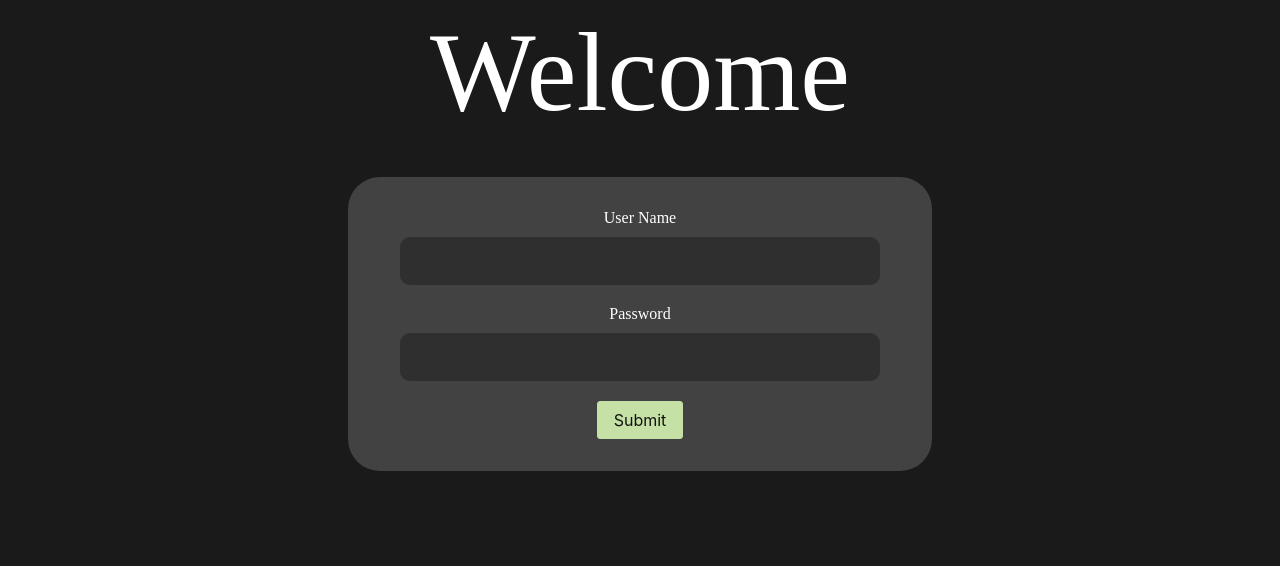
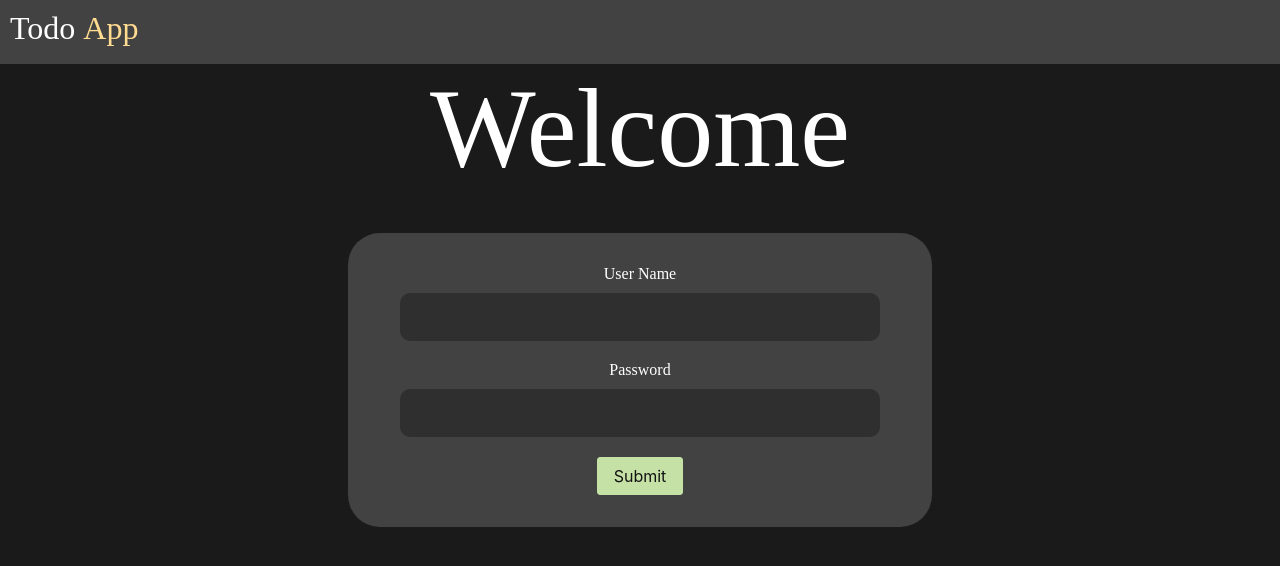
Before and after one commit to pramath98/react-todo-app, a React (Create React App) app: page /login in a window 1280 px wide. Shown: the top 566 px of the page. Built offline with nearby package versions, Linux system fonts and the light colour scheme.

Commit message:
Header created and styles changed

```diff
--- a/src/App.css
+++ b/src/App.css
@@ -3,6 +3,7 @@
   display: flex;
   flex-direction: column;
   align-items: center;
+  padding-top: 4em;
 }
 
 .App-logo {
--- a/src/App.js
+++ b/src/App.js
@@ -7,11 +7,12 @@ import Home from './components/Home';
 import Welcome from './components/Welcome';
 import Login from './components/Login';
 import LandingPage from './landingPage';
-
+import Header from './components/Header';
 
 function App() {
   return (
     <BrowserRouter>
+        <Header/>
         <Routes>
         <Route path='/' element={<LandingPage/>}/>
         <Route path='/home' element={<Home/>}/>
--- /dev/null
+++ b/src/components/Header.js
@@ -0,0 +1,40 @@
+import { useNavigate } from 'react-router-dom';
+import { Button } from 'primereact/button';
+import { useSelector } from "react-redux";
+
+function Header() {
+    const navigate = useNavigate();
+    const userInfo = useSelector(reducer => reducer.user);
+
+    const logoutHandler = async () => {
+        const resp = await fetch("http://localhost:5000/logout",
+            {
+                method: "POST", credentials: "include",
+                headers: {
+                    "Content-Type": "application/json"
+                }
+            });
+        if (resp.status === 200) navigate('/');
+    }
+
+    return (
+        <div className='app-header'>
+            <div style={{ cursor: 'pointer' }} onClick={() => navigate("/")}>
+                <span style={{ paddingRight: '0.5rem' }}>Todo</span>
+                <span style={{ color: '#ffdc90' }}>App</span>
+            </div>
+            {
+                userInfo.isLoggedIn &&
+                <div>
+                    <Button icon="pi pi-sign-out" rounded text severity="danger" aria-label="Sign out" onClick={logoutHandler} />
+                </div>
+            }
+
+            {/* <div>
+                    <span style={{ paddingRight: '1rem' }}>- Designed by</span>
+                    <span style={{ color: '#ffdc90' }}>pramath98</span>
+                </div> */}
+        </div>
+    );
+}
+export default Header
--- a/src/components/Home.js
+++ b/src/components/Home.js
@@ -6,7 +6,6 @@ import { useEffect } from 'react';
 import { useDispatch, useSelector } from "react-redux";
 import { login, loginFailure } from '../features/user/userSlice';
 import { useNavigate } from 'react-router-dom';
-import { Button } from 'primereact/button';
 
 function Home() {
     const dispatch = useDispatch();
@@ -46,34 +45,10 @@ function Home() {
             });
     }, []);
 
-    const logoutHandler = async () => {
-        const resp = await fetch("http://localhost:5000/logout",
-            {
-                method: "POST",credentials:"include",
-                headers: {
-                    "Content-Type": "application/json"
-                }
-            });
-            if(resp.status===200) navigate('/');
-    }
-
     return (
         userInfo.isLoggedIn &&
 
         <div className="App">
-            <div className='app-header'>
-                <div>
-                    <span style={{ paddingRight: '0.5rem' }}>Todo</span>
-                    <span style={{ color: '#ffdc90' }}>App</span>
-                </div>
-                <div>
-                    <Button icon="pi pi-sign-out" rounded text severity="danger" aria-label="Sign out" onClick={logoutHandler} />
-                </div>
-                {/* <div>
-                    <span style={{ paddingRight: '1rem' }}>- Designed by</span>
-                    <span style={{ color: '#ffdc90' }}>pramath98</span>
-                </div> */}
-            </div>
             <AddTodo />
             <Todos />
         </div>
--- a/src/index.css
+++ b/src/index.css
@@ -17,6 +17,7 @@ body {
     sans-serif;
   -webkit-font-smoothing: antialiased;
   -moz-osx-font-smoothing: grayscale; */
+  margin:0px;
   height: 100%;
   background: #1a1a1a;
 }
@@ -28,7 +29,13 @@ body {
   display: flex;
   justify-content: space-between;
   width: 100%;
-  padding: 0px 10px 0px 10px;
+  padding: 10px;
+  background: orange;
+  background-blend-mode: multiply;
+  position: fixed;
+  z-index: 999;
+  height: 2em;
+  background-color: #424242;
 }
 
 .submit-form-add-todo {
```
